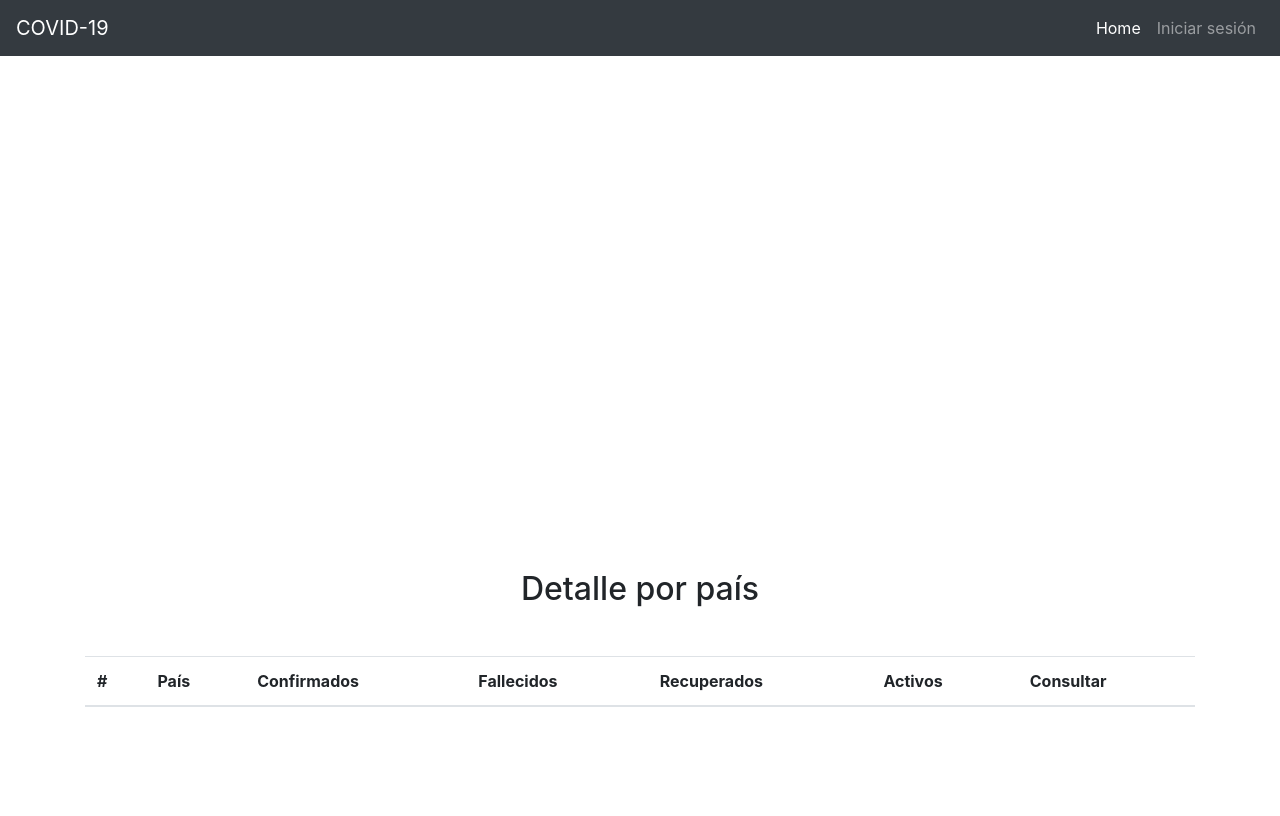
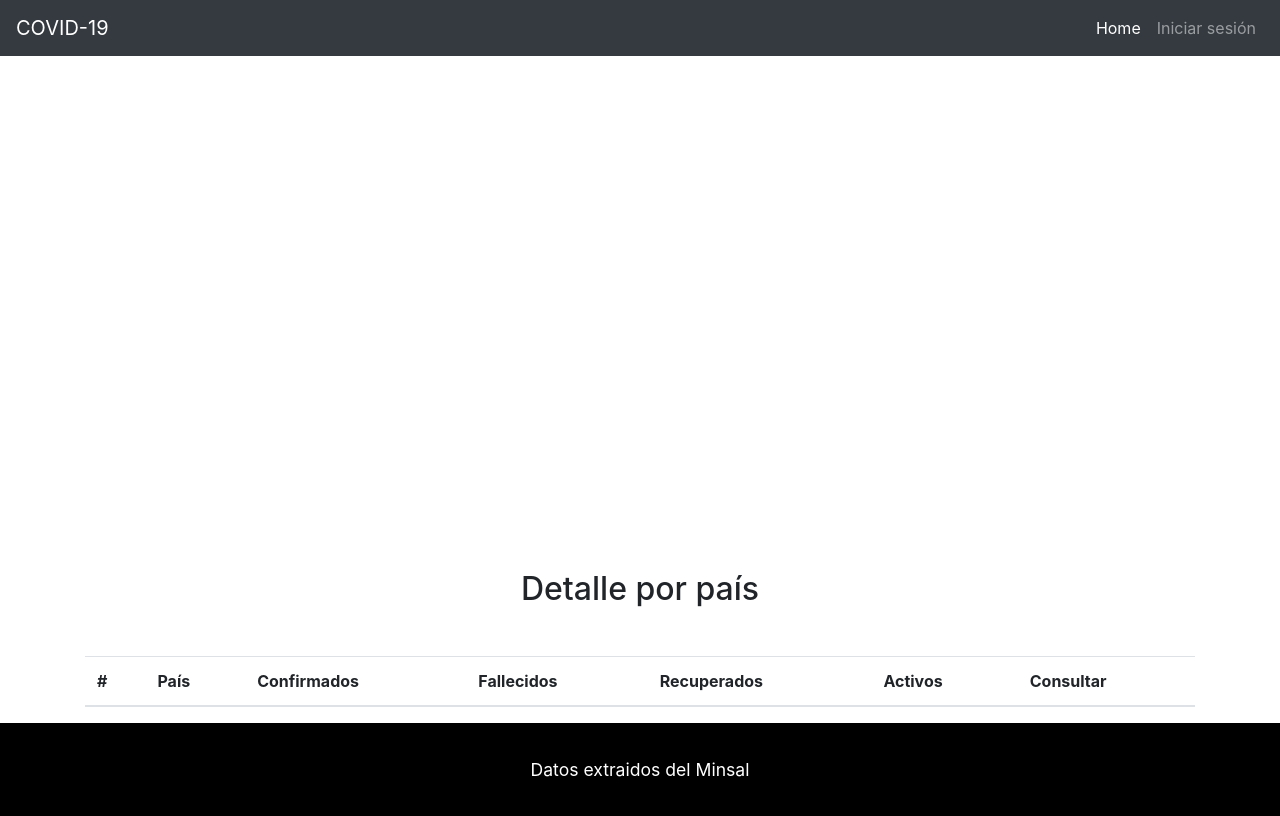
Before and after one commit to zanozano/covid19, a website: page public/covid19/index.html in a window 1280 px wide. Drawn offline with nearby package versions, Linux system fonts and the light colour scheme; no server answers.

Commit message:
correccion footer

```diff
--- a/public/covid19/assets/css/style.css
+++ b/public/covid19/assets/css/style.css
@@ -2,8 +2,7 @@
     .modal-dialog {
         max-width: 800px !important;
     }
-}
-{
+}.footer {
     height: 110px;
     background-color: black;
     color: white;
```
